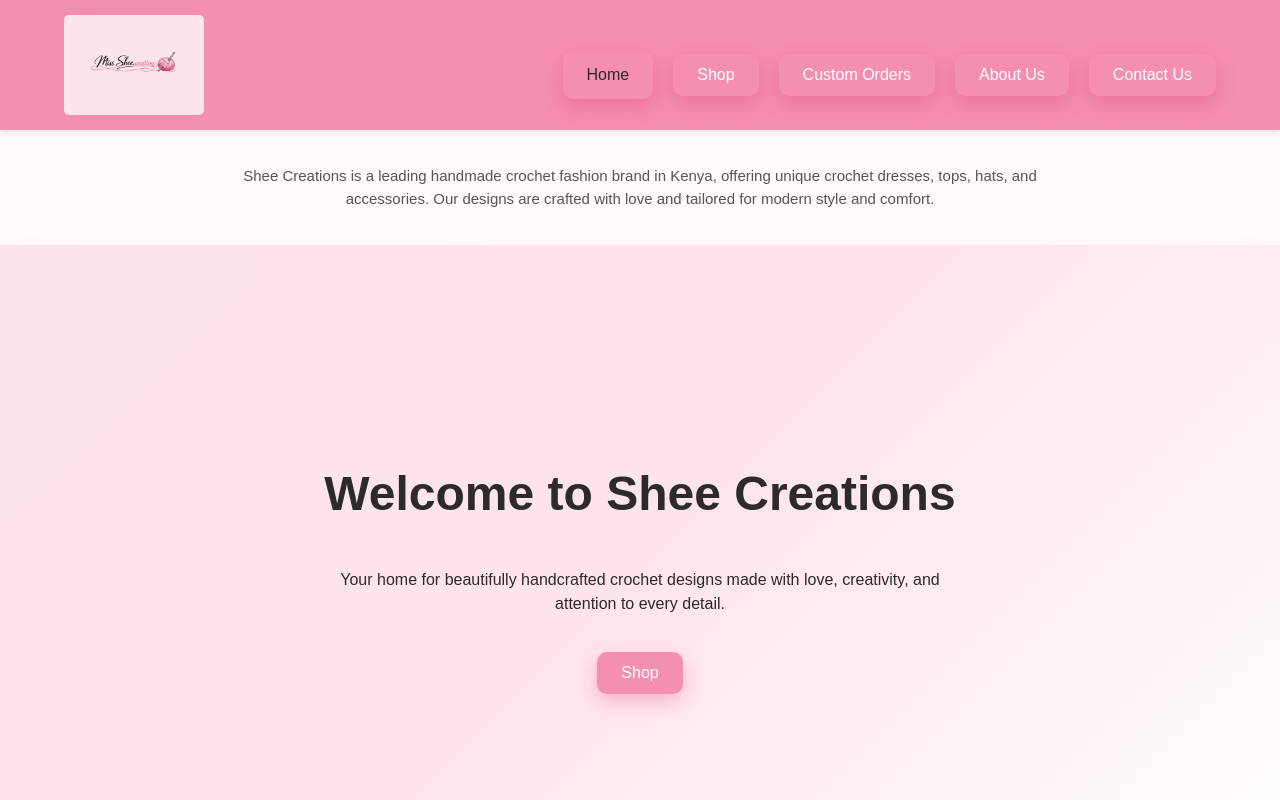
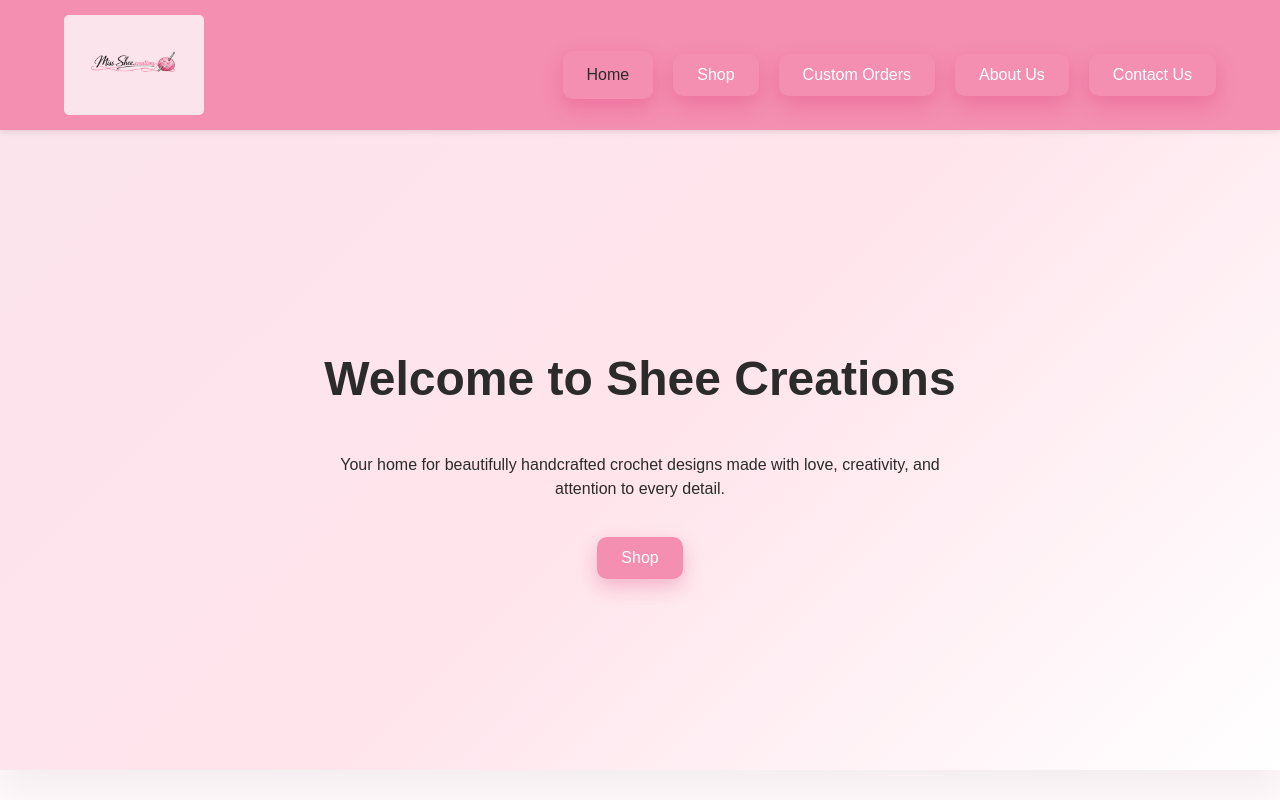
Before and after one commit to John-M23/Shee-Creations, a React (Vite) app: page / in a window 1280 px wide. Shown: the top 800 px of the page. Built offline with nearby package versions, Linux system fonts and the light colour scheme.

Commit message:
Removed seo

```diff
--- a/src/App.jsx
+++ b/src/App.jsx
@@ -13,14 +13,6 @@
 function Home() {
   return (
     <>
-    <section className="seo-text">
-        <p>
-          Shee Creations is a leading handmade crochet fashion brand in Kenya,
-          offering unique crochet dresses, tops, hats, and accessories. Our
-          designs are crafted with love and tailored for modern style and
-          comfort.
-        </p>
-      </section>
 
 
       <Hero />
```
